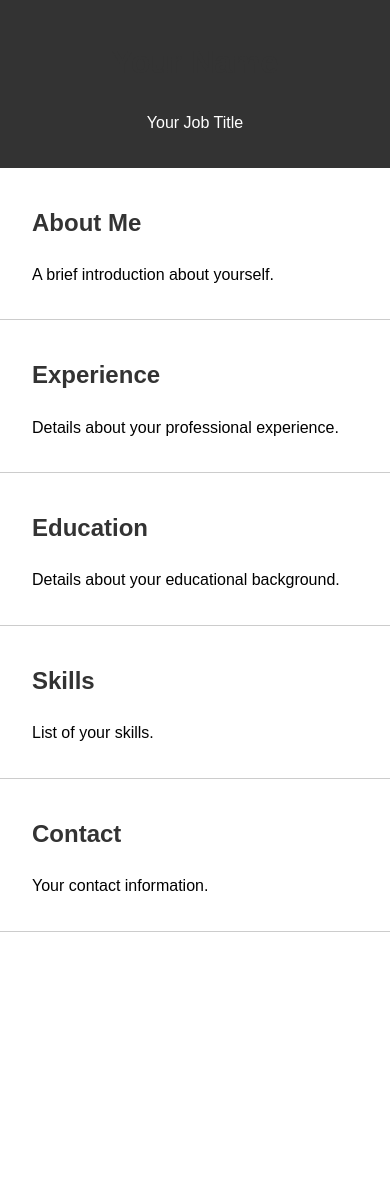
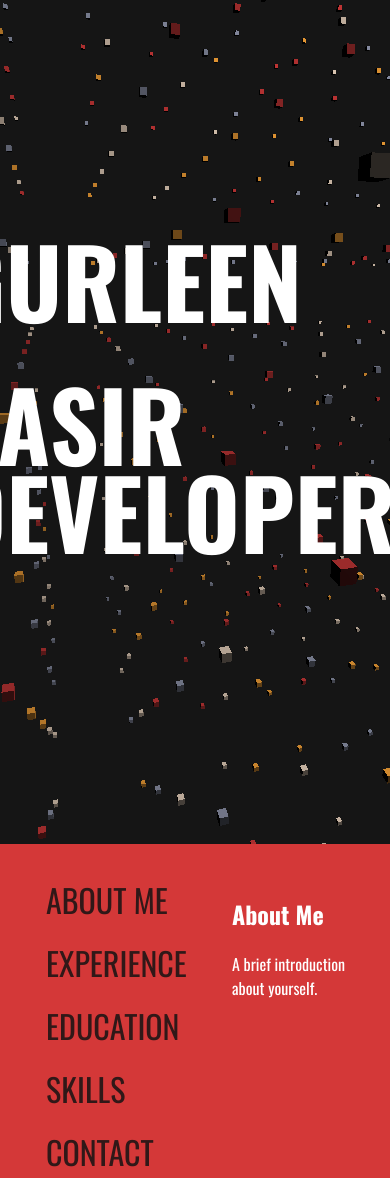
Before and after one commit to BlueM0ld/BlueM0ld.github.io, a plain HTML site: page index.html in a window 390 px wide. Shown: the top 1178 px of the page. Before the commit the page ends 932 px from the top, so only its background shows below. Drawn offline with nearby package versions, Linux system fonts and the light colour scheme; animation ran at ten frames a second.

Commit message:
add base files and add page structure

```diff
--- a/index.html
+++ b/index.html
@@ -1,35 +1,41 @@
 <!DOCTYPE html>
 <html lang="en">
+
 <head>
     <meta charset="UTF-8">
     <meta name="viewport" content="width=device-width, initial-scale=1.0">
-    <title>Your Name - CV</title>
+    <title>My CV</title>
     <link rel="stylesheet" href="styles.css">
+    <script src="https://cdnjs.cloudflare.com/ajax/libs/three.js/r128/three.min.js"></script>
+
 </head>
+
 <body>
-    <header>
-        <h1>Your Name</h1>
-        <p>Your Job Title</p>
-    </header>
-    <section>
-        <h2>About Me</h2>
-        <p>A brief introduction about yourself.</p>
-    </section>
-    <section>
-        <h2>Experience</h2>
-        <p>Details about your professional experience.</p>
-    </section>
-    <section>
-        <h2>Education</h2>
-        <p>Details about your educational background.</p>
-    </section>
-    <section>
-        <h2>Skills</h2>
-        <p>List of your skills.</p>
-    </section>
-    <section>
-        <h2>Contact</h2>
-        <p>Your contact information.</p>
-    </section>
+    <div id="landing-page">
+        <canvas id="webgl-canvas"></canvas>
+        <header id="landing-header">
+            <h1>GURLEEN VASIR</h1>
+            <h1 id="sub">DEVELOPER</h1>
+        </header>
+    </div>
+    <div id="content">
+        <nav id="side-nav">
+            <ul>
+                <li><a href="#about" data-content="about">About Me</a></li>
+                <li><a href="#experience" data-content="experience">Experience</a></li>
+                <li><a href="#education" data-content="education">Education</a></li>
+                <li><a href="#skills" data-content="skills">Skills</a></li>
+                <li><a href="#contact" data-content="contact">Contact</a></li>
+            </ul>
+        </nav>
+        <main id="main-content">
+            <!-- Dynamic content will be loaded here -->
+        </main>
+    </div>
+    <div id="projects">
+        <h1 id="subtitle">PROJECTS</h1>
+    </div>
+    <script src="script.js"></script>
 </body>
+
 </html>
--- /dev/null
+++ b/script.js
@@ -0,0 +1,109 @@
+document.addEventListener('DOMContentLoaded', () => {
+    // Set up the scene, camera, and renderer
+    const scene = new THREE.Scene();
+    scene.background = new THREE.Color(0x151515); // Black background
+
+    const camera = new THREE.PerspectiveCamera(75, window.innerWidth / window.innerHeight, 0.1, 1000);
+    const renderer = new THREE.WebGLRenderer({ canvas: document.getElementById('webgl-canvas'), alpha: true });
+
+    renderer.setSize(window.innerWidth, window.innerHeight);
+    document.body.appendChild(renderer.domElement);
+
+    // Create a group to hold all the small cubes
+    const group = new THREE.Group();
+
+    // Dimensions for the cube of cubes
+    const gridSize = 10; // 3x3x3
+    const cubeSize = 0.05;
+    const spacing = 1;
+
+    const colors = [0x9197ae, 0xd43838, 0xffa737, 0xf1dac4]
+    // Create the cubes and add them to the group
+    for (let x = 0; x < gridSize; x++) {
+        for (let y = 0; y < gridSize; y++) {
+            for (let z = 0; z < gridSize; z++) {
+                const geometry = new THREE.BoxGeometry(cubeSize, cubeSize, cubeSize);
+                const random = Math.floor(Math.random() * colors.length);
+                const material = new THREE.MeshStandardMaterial({ color: colors[random] }); // Magenta color
+                const smallCube = new THREE.Mesh(geometry, material);
+
+                // Position each cube
+                smallCube.position.set(
+                    x * spacing - (gridSize - 1) * spacing / 2,
+                    y * spacing - (gridSize - 1) * spacing / 2,
+                    z * spacing - (gridSize - 1) * spacing / 2
+                );
+
+                group.add(smallCube);
+            }
+        }
+    }
+
+    scene.add(group);
+
+    // Add a point light
+    const pointLight = new THREE.PointLight(0xffffff, 1, 100);
+    pointLight.position.set(5, 5, 5);
+    scene.add(pointLight);
+
+    camera.position.z = 5;
+
+    // Animation loop
+    function animate() {
+        requestAnimationFrame(animate);
+
+        group.rotation.x += 0.005;
+        group.rotation.y += 0.005;
+
+        renderer.render(scene, camera);
+    }
+
+    // Handle window resize
+    window.addEventListener('resize', () => {
+        const width = window.innerWidth;
+        const height = window.innerHeight;
+
+        renderer.setSize(width, height);
+        camera.aspect = width / height;
+        camera.updateProjectionMatrix();
+    });
+
+    animate();
+
+    // // Scroll transition
+    // window.addEventListener('scroll', () => {
+    //     const scrollPosition = window.scrollY;
+    //     const windowHeight = window.innerHeight;
+
+    //     if (scrollPosition > windowHeight / 1.5) {
+    //         document.getElementById('content').style.transform = 'translateY(0)';
+    //     } else {
+    //         document.getElementById('content').style.transform = 'translateY(100vh)';
+    //     }
+    // });
+
+    // Navigation and content loading
+    const navLinks = document.querySelectorAll('#side-nav a');
+    const mainContent = document.getElementById('main-content');
+
+    const sections = {
+        about: `<section id="about"><h2>About Me</h2><p>A brief introduction about yourself.</p></section>`,
+        experience: `<section id="experience"><h2>Experience</h2><p>Details about your professional experience.</p></section>`,
+        education: `<section id="education"><h2>Education</h2><p>Details about your educational background.</p></section>`,
+        skills: `<section id="skills"><h2>Skills</h2><p>List of your skills.</p></section>`,
+        contact: `<section id="contact"><h2>Contact</h2><p>Your contact information.</p></section>`
+    };
+
+    navLinks.forEach(link => {
+        link.addEventListener('click', (event) => {
+            event.preventDefault();
+            const contentKey = event.target.getAttribute('data-content');
+            if (sections[contentKey]) {
+                mainContent.innerHTML = sections[contentKey];
+            }
+        });
+    });
+
+    // Load the default section
+    mainContent.innerHTML = sections['about'];
+});
--- a/styles.css
+++ b/styles.css
@@ -1,19 +1,110 @@
+@import url('https://fonts.googleapis.com/css2?family=Oswald:wght@400;700&display=swap');
+
 body {
-    font-family: Arial, sans-serif;
+    font-family: Oswald, Arial, sans-serif;
     margin: 0;
     padding: 0;
-    line-height: 1.6;
+    background-color: #151515;
+    color: #fff;
+    overflow-x: hidden;
+
+
 }
-header {
-    background: #333;
+
+#landing-page {
+    position: relative;
+    height: 100vh;
+    width: 100vw;
+    overflow: hidden;
+}
+
+#webgl-canvas {
+    display: block;
+    width: 100%;
+    height: 100%;
+    position: absolute;
+    top: 0;
+    left: 0;
+    z-index: -1;
+}
+
+#landing-header {
+    position: absolute;
+    top: 50%;
+    left: 10%;
+    transform: translate(-20%, -50%);
+    /*text-align: center;*/
+    z-index: 1;
+}
+
+#landing-header h1 {
+    font-size: 6rem;
+    font-weight: 700;
     color: #fff;
-    padding: 1rem 0;
-    text-align: center;
+    margin: -55px 0px 0px 0px !important
 }
-section {
-    padding: 1rem 2rem;
-    border-bottom: 1px solid #ccc;
+
+#content {
+    display: flex;
+    height: 100vh;
 }
-h1, h2 {
-    color: #333;
+
+#side-nav {
+    width: 200px;
+    background: #D43838;
+    padding: 1rem;
+    box-sizing: border-box;
 }
+
+#side-nav ul {
+    list-style: none;
+    padding: 0;
+}
+
+#side-nav ul li {
+    margin-bottom: 1rem;
+}
+
+#side-nav ul li a {
+    color: #301818;
+    font-family: Oswald, Arial, sans-serif;
+    text-transform: uppercase;
+    font-size: 2em;
+    margin-left: 30px;
+    text-decoration: none;
+}
+
+#side-nav ul li a:hover {
+    text-decoration: underline;
+}
+
+main {
+    flex: 1;
+    padding: 2rem;
+    background: #D43838;
+    overflow-y: auto;
+}
+
+
+main section.active {
+    display: block;
+}
+
+section h2 {
+    color: #fff;
+}
+
+#projects {
+    display: flex;
+    height: 100vh;
+    background-color: #748CAB;
+}
+
+#subtitle {
+    color: black;
+    font-family: Oswald, Arial, sans-serif;
+    font-weight: 400;
+    text-transform: uppercase;
+    font-size: 3em;
+    margin-left: 30px
+}
```
